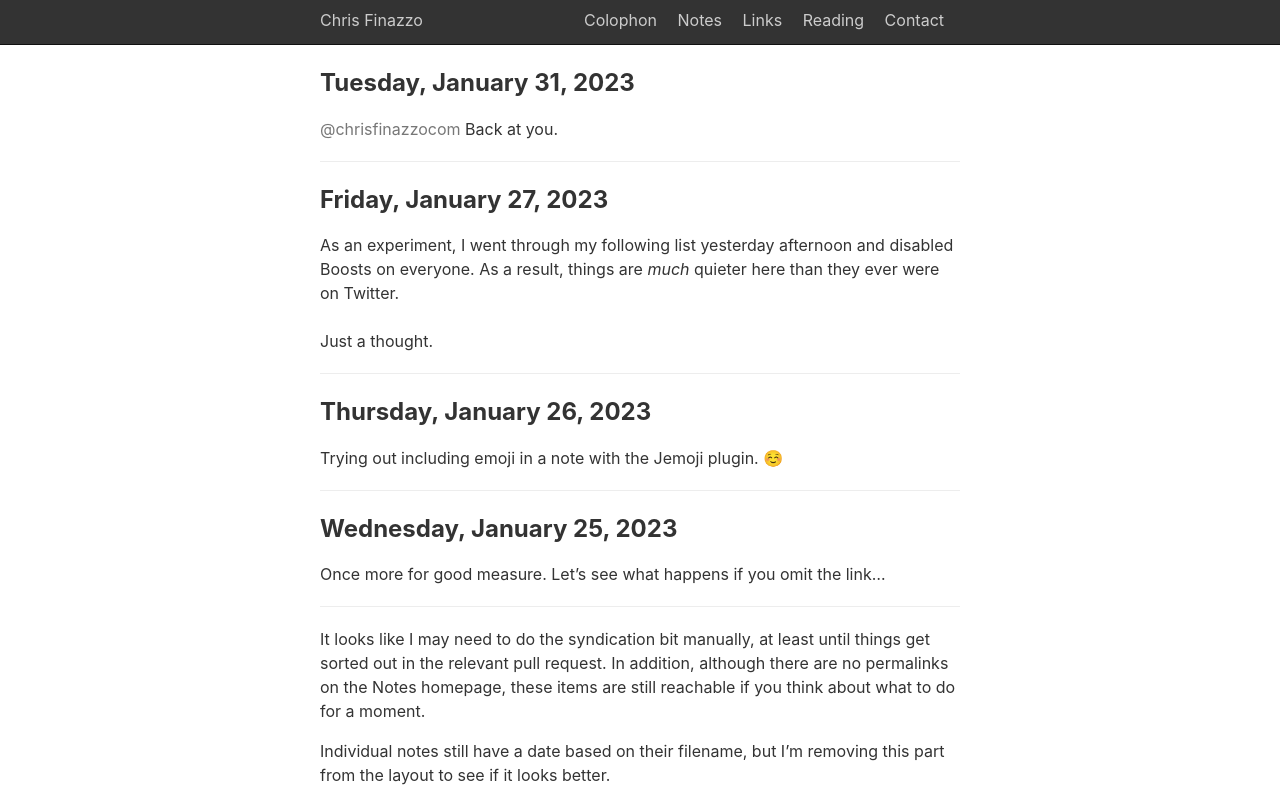
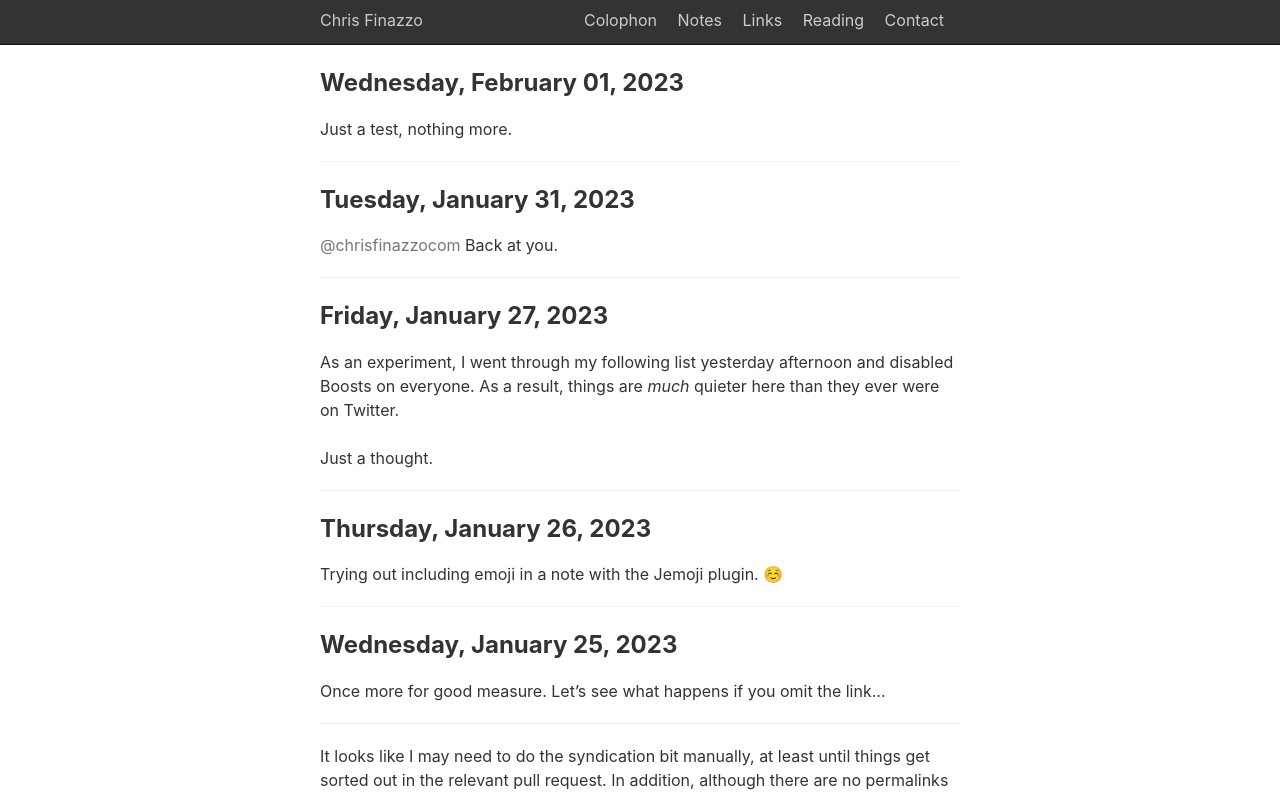
Before and after one commit to chrisfinazzo/blog, a Jekyll site: the page built from notes.md, in a window 1280 px wide and 900 px high, cut to the strip 104-900 px from the top of the window. Built offline with Jekyll 4.4.1, drawn with Linux system fonts in a browser that asks for light colours; emoji names are drawn with the system emoji font; Markdown is read by kramdown in place of the engine named in the settings.

Commit message:
Try linking to the target page, syndicate a short note to test it

```diff
--- a/_includes/indieweb.html
+++ b/_includes/indieweb.html
@@ -2,3 +2,6 @@
 <link rel="token_endpoint" href="https://tokens.indieauth.com/token">
 <link rel="micropub" href="https://chrisfinazzo.com/micropub">
 {% webmentions_head %}
+{% for target in page.syndicate_to %}
+<a href="{{ site.webmentions.syndication[target].endpoint }}"></a>
+{% endfor %}
--- /dev/null
+++ b/_notes/2023-02-01-just-a-test.md
@@ -0,0 +1,7 @@
+---
+layout: note
+title:
+syndicate_to: [ mastodon ]
+---
+
+Just a test, nothing more.
```
